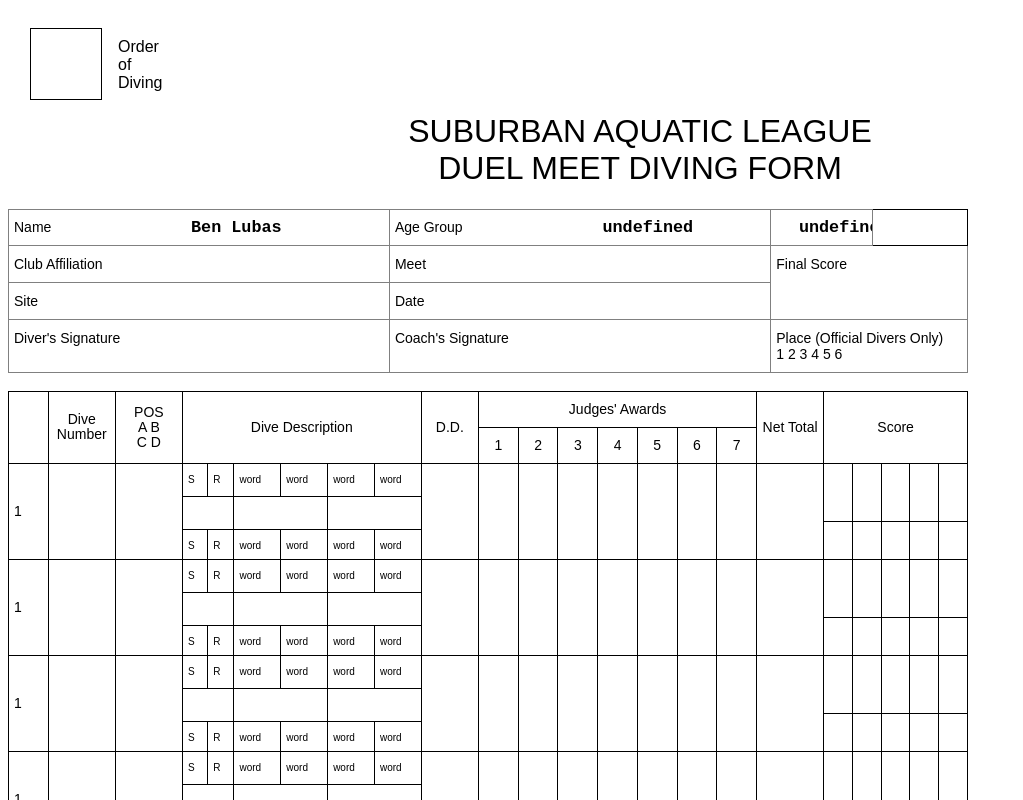
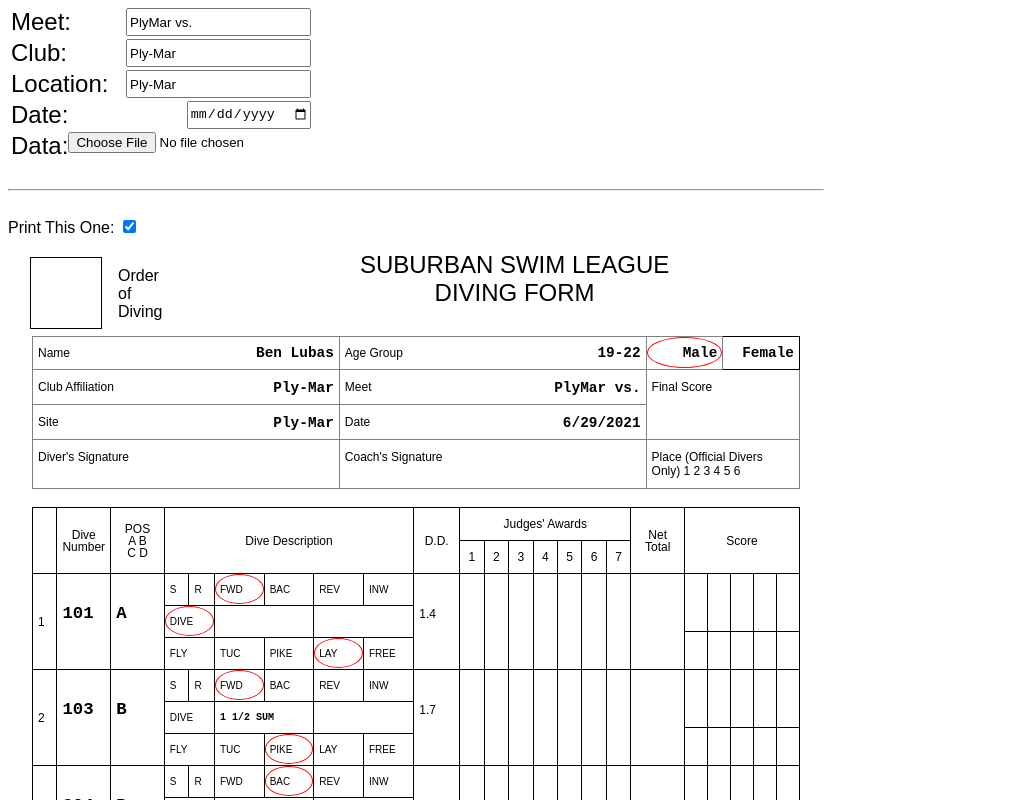
Before and after one commit to benlubas/diveSheets, a Svelte app: page / in a window 1280 px wide. Shown: the top 800 px of the page, without its empty margins (0-1023 px from the left). Built offline with nearby package versions, Linux system fonts and the light colour scheme.

Commit message:
everything is done lol

```diff
--- a/package.json
+++ b/package.json
@@ -18,6 +18,7 @@
     "svelte": "^3.0.0"
   },
   "dependencies": {
+    "papaparse": "^5.3.1",
     "sirv-cli": "^1.0.0"
   }
 }
--- a/public/global.css
+++ b/public/global.css
@@ -1,9 +1,17 @@
-html {
+:root {
+  --rotation: 0deg;
+}
+
+html,
+body {
   font-family: Arial, Helvetica, sans-serif;
+  width: 8.5in;
+  display: block;
 }
 .diverInfoTable,
 .divesTable {
-  width: 960px;
+  width: 8in;
+  margin: auto;
 }
 
 .col40 {
@@ -19,11 +27,11 @@ html {
 }
 
 thead tr {
-  line-height: 15px;
+  line-height: 12px;
 }
 
 .table-row tr {
-  line-height: 75px;
+  line-height: 60px;
 }
 
 .tg {
@@ -38,10 +46,6 @@ thead tr {
 #diveNumbers,
 #pos {
   width: 7%;
-}
-
-#description1 {
-  width: 35%;
 }
 
 #dd {
@@ -61,7 +65,7 @@ thead tr {
   border-style: solid;
   border-width: 1px;
   font-family: Arial, sans-serif;
-  font-size: 14px;
+  font-size: 12px;
   overflow: hidden;
   padding: 10px 5px;
   word-break: normal;
@@ -72,7 +76,7 @@ thead tr {
   border-style: solid;
   border-width: 1px;
   font-family: Arial, sans-serif;
-  font-size: 14px;
+  font-size: 12px;
   font-weight: normal;
   overflow: hidden;
   padding: 10px 5px;
@@ -95,32 +99,6 @@ thead tr {
   vertical-align: top;
 }
 
-.innerTable {
-  padding: 0;
-  margin: 0;
-  line-height: normal;
-  box-sizing: border-box;
-  position: absolute;
-  top: -1px;
-  left: -1px;
-  width: 101%;
-  height: 105%;
-  border-collapse: collapse;
-}
-
-.innerTable td {
-  font-size: 10px;
-  line-height: normal;
-}
-
-.innerTable tr {
-  height: 33.33%;
-}
-
-#description {
-  position: relative;
-}
-
 .score {
   position: relative;
 }
@@ -134,3 +112,23 @@ thead tr {
   top: 60%;
   left: 0;
 }
+
+.circle {
+  position: relative;
+  --rotation: 0deg;
+  --xScale: 1;
+  --yScale: 1;
+}
+
+.circle::after {
+  position: absolute;
+  content: "";
+  top: 0;
+  left: 0;
+  width: calc(100% - 2px);
+  height: calc(100% - 3px);
+  border: 1px solid red;
+  border-radius: 50%;
+  transform: rotateZ(var(--rotation)) scaleX(var(--xScale))
+    scaleY(var(--yScale));
+}
--- a/public/index.html
+++ b/public/index.html
@@ -9,6 +9,7 @@
 
 	<link rel='icon' type='image/png' href='/favicon.png'>
 	<link rel='stylesheet' href='/global.css'>
+	<link rel="stylesheet" media="print" href="/print.css">
 	<link rel='stylesheet' href='/build/bundle.css'>
 
 	<script defer src='/build/bundle.js'></script>
--- /dev/null
+++ b/public/print.css
@@ -0,0 +1,39 @@
+/* .innerTable {
+  height: 120%;
+} */
+
+table {
+  page-break-inside: auto;
+}
+
+td,
+th {
+  border-color: black !important;
+}
+tr {
+  page-break-inside: avoid;
+  page-break-after: auto;
+}
+
+.table {
+  border-collapse: collapse;
+}
+.table td {
+  border: 1px solid black;
+}
+.table tr:first-child td {
+  border-top: none;
+}
+.table tr:last-child td {
+  border-bottom: none;
+}
+.table tr td:first-child {
+  border-left: none;
+}
+.table tr td:last-child {
+  border-right: none;
+}
+
+.hidePrint {
+  display: none;
+}
--- a/src/App.svelte
+++ b/src/App.svelte
@@ -1,59 +1,104 @@
 <script>
-import DiveTableHead from "./components/DiveTableHead.svelte";
+	import DivingSheet from "./components/DivingSheet.svelte";
+	import Papa from "papaparse";
 
-	import DiveTableRow from "./components/DiveTableRow.svelte";
-import SheetHeader from "./components/SheetHeader.svelte";
+
+	let meetName = "PlyMar vs. ";
+	let club = "Ply-Mar";
+	let site = "Ply-Mar";
+	let date = new Date();
+
+	$: headerData = {
+		meetName, club, site, date
+	}
+
+	let data = [{
+		Age_Group: "19-22",
+		Dive_1: "101A",
+		Dive_2: "103B",
+		Dive_3: "204B",
+		Dive_4: "5132D",
+		Dive_5: "302C",
+		Dive_6: "402C",
+		Gender: "male",
+		Name: "Ben Lubas",
+		Official_Unofficial: "Unofficial",
+	}];
+
+	//TODO: finish;
+	function parseData() {
+		this.files[0];
+
+		Papa.parse(this.files[0], {
+			header: true,
+			complete: function(res, file) {
+				data = res.data;
+			}
+		});
+	}
+
+
+
+	// This is going to come from a table.
+	let diverData = {
+		isMale: true,
+		name: "Ben Lubas",
+		ageGroup: "18-22",
+	}
 
 </script>
 
-<div class='header'>
-	<div class='orderOfDiving'>Order of Diving</div>
-<h1>
-	Suburban Aquatic League
+<div class="hidePrint">
+	<div class="form-group">
+		<div class='input-group'>
+			<span>Meet: </span>
+			<input type="text" bind:value={meetName} />
+		</div>
+
+		<div class='input-group'>
+			<span>Club: </span>
+			<input type="text" bind:value={club} />
+		</div>
+
+		<div class='input-group'>
+			<span>Location: </span>
+			<input type="text" bind:value={site} />
+		</div>
+
+		<div class='input-group'>
+			<span>Date: </span>
+			<input type="date" bind:value={date} />
+		</div>
+
+		<div class='input-group'>
+			<span>Data: </span>
+			<input type="file" on:change={parseData} />
+		</div>
+
+
+	</div>
+  <br>
+	<hr>
 	<br>
-	Duel Meet Diving Form
-</h1>
 </div>
 
-<SheetHeader name="Ben Lubas" />
 
-<br>
-
-<table class='tg divesTable' >
-	<DiveTableHead />
-
-
-	<DiveTableRow />
-	<DiveTableRow />
-	<DiveTableRow />
-	<DiveTableRow />
-	<DiveTableRow />
-	<DiveTableRow />
-	<DiveTableRow />
-</table>
+{#if data == undefined}
+  <DivingSheet {headerData} {diverData} />
+{:else}
+	{#each data as row}
+		{#if row.Age_Group !== ""}
+		  <DivingSheet {headerData} {...row} />
+		{/if}
+	{/each}
+{/if}
 
 <style>
-	h1 {
-		text-align: center;
-		font-family: 'Arial';
-		text-transform: uppercase;
-		font-weight: normal
-	}
-	.orderOfDiving {
-		position: relative;
-		display: inline-block;
-		width: 20px;
-		margin-top: 30px;
-		margin-left: 110px;
-	}
-	.orderOfDiving::after {
-		content: "";
-		padding: 35px;
-		display: inline;
-		border: 1px solid black;
-		position: absolute;
-		top: 0px;
-		right: 0px;
-		transform: translateX(-50%) translateY(-10px);
+	.input-group {
+		display: flex;
+		justify-content: space-between;
+		max-width: 300px;
+		margin: 3px;
+		font-size: 1.5rem;
 	}
 </style>
--- a/src/components/DiveTableRow.svelte
+++ b/src/components/DiveTableRow.svelte
@@ -1,41 +1,67 @@
 <script>
+  import {ddTable} from "./../dd.js";
+
+  export let row = 1;
+  export let numberPos;
+
+  let numbers;
+  let pos;
+  let twister;
+
+  $: if (numberPos !== undefined) {
+    numbers = numberPos.substring(0, numberPos.length - 1);
+    pos = numberPos.charAt(numberPos.length - 1).toUpperCase();
+
+    twister = numbers[0] === "5";
+    if (twister) numbers = numbers.substring(1);
+  }
+
 
 </script>
 <tbody class="table-row">
   <tr>
     <td id="number" rowspan="3">
-      1
+      {row}
     </td>
-    <td id="diveNumbers" class="tg-0lax" rowspan="3"></td>
-    <td id="pos" class="tg-0lax" rowspan="3"></td>
+    <td id="diveNumbers" class="tg-0lax answer" rowspan="3">
+      {(twister ? "5" : "") + numbers}
+    </td>
+    <td id="pos" class="tg-0lax answer" rowspan="3">
+      {pos}
+    </td>
     <td id="description" rowspan="3" class="tg-0lax">
-      <table class="innerTable">
-        <tbody>
+      <table class="innerTable table">
         <tr>
           <td>S</td>
           <td>R</td>
-            <td>word</td>
-            <td>word</td>
-            <td>word</td>
-            <td>word</td>
+          <td class:circle={numbers[0] === "1"}>FWD</td>
+          <td class:circle={numbers[0] === "2"}>BAC</td>
+          <td class:circle={numbers[0] === "3"}>REV</td>
+          <td class:circle={numbers[0] === "4"}>INW</td>
         </tr>
         <tr>
-            <td colspan="2"></td>
-            <td colspan="2"></td>
-            <td colspan="2"></td>
+          <td class:circle={numbers[2] === "1"} colspan="2">DIVE</td>
+          <td class="answer" colspan="2">
+            {numbers[2] >= 2 ? `${Math.floor(parseInt(numbers[2]) / 2)}
+              ${(parseInt(numbers[2]) % 2 === 1 ? "1/2" : "")} SUM` : ""}
+          </td>
+          <td class="answer" colspan="2">
+            {twister ? `${Math.floor(parseInt(numbers[1]) / 2)}
+              ${(parseInt(numbers[1]) % 2 === 1 ? "1/2" : "")} TWIST` : ""}
+          </td>
         </tr>
         <tr>
-            <td>S</td>
-            <td>R</td>
-            <td>word</td>
-            <td>word</td>
-            <td>word</td>
-            <td>word</td>
+          <td class="col20" colspan="2">FLY</td>
+          <td class="col20" class:circle={pos === "C"}>TUC</td>
+          <td class="col20" class:circle={pos === "B"}>PIKE</td>
+          <td class="col20" class:circle={pos === "A"}>LAY</td>
+          <td class="col20" class:circle={pos === "D"}>FREE</td>
         </tr>
-        </tbody>
       </table>
     </td>
-    <td id="dd" class="tg-0lax" rowspan="3"></td>
+    <td id="dd" class="tg-0lax" rowspan="3">
+      {ddTable[numberPos]}
+    </td>
     <td id="award1" class="tg-0lax" rowspan="3"></td>
     <td id="award2" class="tg-0lax" rowspan="3"></td>
     <td id="award3" class="tg-0lax" rowspan="3"></td>
@@ -54,4 +80,49 @@
 
 <style>
 
+ .answer {
+   font-size: 13pt;
+   font-family:'Courier New', Courier, monospace;
+   font-weight: bold;
+ }
+
+  .innerTable {
+    padding: 0;
+    width: 100%;
+  }
+
+  .table {
+    border-collapse: collapse;
+  }
+  .table td {
+    border: 1px solid black;
+  }
+  .table tr:first-child td {
+    border-top: none;
+  }
+  .table tr:last-child td {
+    border-bottom: none;
+  }
+  .table tr td:first-child {
+    border-left: none;
+  }
+  .table tr td:last-child {
+    border-right: none;
+  }
+
+  .innerTable td {
+    font-size: 10px;
+    line-height: normal;
+  }
+
+  .innerTable tr {
+    height: 33.33%;
+  }
+
+  #description {
+    position: relative;
+    padding: 0px;
+    margin: 0px;
+  }
+
 </style>
--- /dev/null
+++ b/src/components/DivingSheet.svelte
@@ -0,0 +1,107 @@
+<script>
+  import DiveTableHead from "./DiveTableHead.svelte";
+	import DiveTableRow from "./DiveTableRow.svelte";
+	import SheetHeader from "./SheetHeader.svelte";
+	import Footer from "./Footer.svelte";
+
+	export let Age_Group;
+	export let Dive_1;
+	export let Dive_2;
+	export let Dive_3;
+	export let Dive_4;
+	export let Dive_5;
+	export let Dive_6;
+
+	export let Name;
+	export let Official_Unofficial = "";
+	export let Gender;
+
+	export let headerData;
+
+	let diverData;
+
+	$: if(Gender) {
+		diverData = {
+			ageGroup: Age_Group,
+			name: Name,
+			isMale: (Gender.toLowerCase() === "male" ? true : false),
+		};
+	}
+
+	let print = true;
+
+</script>
+
+
+<div class:hidePrint={!print}>
+	<div class="hidePrint">
+		<span>Print This One: </span>
+		<input type="checkbox" bind:checked={print}>
+	</div>
+	<div class='header'>
+		<div class='orderOfDiving'>Order of Diving</div>
+		<div class='title'>
+			Suburban Swim League
+			<br>
+			Diving Form
+		</div>
+	</div>
+
+	<SheetHeader {...headerData} {...diverData} />
+
+	<br>
+
+	<table class='tg divesTable' >
+		<DiveTableHead  />
+
+		<DiveTableRow row="1" numberPos={Dive_1} />
+		<DiveTableRow row="2" numberPos={Dive_2}/>
+		<DiveTableRow row="3" numberPos={Dive_3}/>
+		<DiveTableRow row="4" numberPos={Dive_4}/>
+		<DiveTableRow row="5" numberPos={Dive_5}/>
+		<DiveTableRow row="6" numberPos={Dive_6}/>
+
+
+	</table>
+	<Footer isOfficial={Official_Unofficial.toLowerCase() === "official"} />
+
+	<div style="page-break-after: always"></div>
+</div>
+
+<style>
+	.header {
+		width: 100%;
+		padding-bottom: 15px;
+		display: flex;
+		justify-content: space-between;
+		align-items: center;
+	}
+	.title {
+		text-align: center;
+		font-family: 'Arial';
+		font-size: 18pt;
+		text-transform: uppercase;
+		font-weight: normal;
+		justify-self: center;
+		display: inline-block;
+		margin-left: 40%;
+		transform: translateX(-50%);
+	}
+	.orderOfDiving {
+		position: relative;
+		display: inline-block;
+		width: 20px;
+		margin-top: 30px;
+		margin-left: 110px;
+	}
+	.orderOfDiving::after {
+		content: "";
+		padding: 35px;
+		display: inline;
+		border: 1px solid black;
+		position: absolute;
+		top: 0px;
+		right: 0px;
+		transform: translateX(-50%) translateY(-10px);
+	}
+</style>
--- /dev/null
+++ b/src/components/Footer.svelte
@@ -0,0 +1,32 @@
+<script>
+  export let isOfficial;
+</script>
+
+<br>
+
+<div class='container'>
+  <div class:x={isOfficial}>____ Official Diver (Points Awarded)</div>
+  <div class:x={!isOfficial}>____ UnOfficial Diver (No Points Awarded)</div>
+</div>
+
+<style>
+
+  .container {
+    display: flex;
+    flex-direction: column;
+    justify-content: end;
+    align-items: flex-end;
+  }
+  .container div {
+    width: 400px;
+    position: relative;
+    text-transform: uppercase;
+  }
+
+  .x::after {
+    content: "X";
+    position: absolute;
+    top: 0px;
+    left: 0px;
+  }
+</style>
--- a/src/components/SheetHeader.svelte
+++ b/src/components/SheetHeader.svelte
@@ -1,13 +1,15 @@
-<script lang='ts'>
+<script>
   export let name = "missing name";
   export let ageGroup;
-  export let gender;
+  export let isMale;
   export let club;
   export let meetName;
   export let site;
 
-  let date = new Date().toLocaleString();
-  date = date.substring(0, date.indexOf(","));
+  export let date;
+  $: dateObj = new Date(date);
+  $: dateObj.setDate(dateObj.getDate() + 1);
+  $: dateString = dateObj.toLocaleString().substring(0, dateObj.toLocaleString().indexOf(","));
 </script>
 
 <table class="diverInfoTable tg">
@@ -25,41 +27,74 @@
           <div class="answer">{ageGroup}</div>
         </div>
         </th>
-      <th class="tg-0pky col10">
-        <div class="answer">
-          {gender}
+      <th class:circle={isMale} class="tg-0pky col10">
+        <div>
+          <div class="answer">Male</div>
         </div>
       </th>
-      <th class="tg-0lax"></th>
+      <th class:circle={!isMale} class="tg-0lax">
+        <div>
+          <div class="answer">Female</div>
+        </div>
+      </th>
     </tr>
   </thead>
   <tbody>
     <tr>
-      <td class="tg-0pky">Club Affiliation</td>
-      <td class="tg-0pky">Meet</td>
+      <td class="tg-0pky">
+        <div>
+          <div class="title">Club Affiliation</div>
+          <div class="answer">{club}</div>
+        </div>
+        </td>
+      <td class="tg-0pky">
+        <div>
+          <div class="title">Meet</div>
+          <div class="answer">{meetName}</div>
+        </div>
+      </td>
       <td class="tg-0pky col20" colspan="2" rowspan="2">Final Score</td>
     </tr>
     <tr>
-      <td class="tg-0pky">Site</td>
-      <td class="tg-0pky">Date</td>
+      <td class="tg-0pky">
+        <div>
+          <div class="title">Site</div>
+          <div class="answer">{site}</div>
+        </div>
+      </td>
+      <td class="tg-0pky">
+        <div>
+          <div class="title">Date</div>
+          <div class="answer">{dateString}</div>
+        </div>
+      </td>
     </tr>
     <tr>
       <td class="tg-0pky">Diver's Signature</td>
       <td class="tg-0pky">Coach's Signature</td>
-      <td class="center-txt tg-0pky" colspan="2">Place (Official Divers Only) <br>1 2 3 4 5 6</td>
+      <td class="center-txt tg-0pky" colspan="2">
+        Place (Official Divers Only)
+        1 2 3 4 5 6
+      </td>
     </tr>
   </tbody>
 </table>
 
 <style>
-  th div {
+  th div, td div {
+    position: relative;
     display: flex;
   }
   .answer {
-    margin-left: 50%;
-    transform: translateX(-50%);
+    position: absolute;
+    right: 0px;
     font-size: larger;
     font-family:'Courier New', Courier, monospace;
     font-weight: bold;
+    word-wrap: unset;
+    line-break: unset;
+  }
+  .title {
+    display: inline;
   }
 </style>
--- /dev/null
+++ b/src/dd.js
@@ -0,0 +1,109 @@
+export const ddTable = {
+  "100A": "1",
+  "101A": "1.4",
+  "101B": "1.3",
+  "101C": "1.2",
+  "102A": "1.6",
+  "102B": "1.5",
+  "102C": "1.4",
+  "103B": "1.7",
+  "103C": "1.6",
+  "104B": "2.3",
+  "104C": "2.2",
+  "105B": "2.6",
+  "105C": "2.4",
+  "106C": "2.9",
+  "107C": "3",
+  "112B": "1.7",
+  "112C": "1.6",
+  "113B": "1.9",
+  "113C": "1.8",
+  "200A": "1",
+  "201A": "1.7",
+  "201B": "1.6",
+  "201C": "1.5",
+  "202A": "1.7",
+  "202B": "1.6",
+  "202C": "1.5",
+  "203A": "2.5",
+  "203B": "2.3",
+  "203C": "2",
+  "204B": "2.5",
+  "204C": "2.2",
+  "205B": "3.2",
+  "205C": "3",
+  "212B": "1.7",
+  "212C": "1.6",
+  "301A": "1.8",
+  "301B": "1.7",
+  "301C": "1.6",
+  "302A": "1.8",
+  "302B": "1.7",
+  "302C": "1.6",
+  "303A": "2.7",
+  "303B": "2.4",
+  "303C": "2.1",
+  "304B": "2.6",
+  "304C": "2.3",
+  "305B": "3.2",
+  "305C": "3",
+  "312B": "1.8",
+  "312C": "1.7",
+  "401A": "1.8",
+  "401B": "1.5",
+  "401C": "1.4",
+  "402B": "1.7",
+  "402C": "1.6",
+  "403B": "2.4",
+  "403C": "2.2",
+  "404C": "2.8",
+  "405B": "3.4",
+  "405C": "3.1",
+  "412B": "2.1",
+  "412C": "2",
+  "413C": "2.7",
+  "5111A": "1.8",
+  "5111B": "1.7",
+  "5112A": "2",
+  "5112B": "1.9",
+  "5121A": "1.9",
+  "5121B": "1.8",
+  "5121D": "1.7",
+  "5122D": "1.9",
+  "5124D": "2.3",
+  "5126D": "2.7",
+  "5131B": "2.1",
+  "5131C": "2",
+  "5132D": "2.2",
+  "5134D": "2.6",
+  "5136D": "3",
+  "5152B": "3.2",
+  "5152C": "3",
+  "5211A": "1.8",
+  "5212A": "2",
+  "5221D": "1.7",
+  "5222D": "1.9",
+  "5223D": "2.3",
+  "5225D": "2.7",
+  "5231D": "2.1",
+  "5233D": "2.5",
+  "5235D": "2.9",
+  "5311A": "1.9",
+  "5312A": "2.1",
+  "5321D": "1.8",
+  "5322D": "2",
+  "5323D": "2.4",
+  "5325D": "2.8",
+  "5331D": "2.2",
+  "5333D": "2.6",
+  "5335D": "3",
+  "5411A": "2",
+  "5411B": "1.7",
+  "5412A": "2.2",
+  "5412B": "1.9",
+  "5421B": "1.8",
+  "5421C": "1.7",
+  "5422D": "2.1",
+  "5432D": "2.7",
+  "5434D": "3.1",
+};
```
Also changed, not shown: 1 other file (tests, documents, lock files or other folders). Lines whose indentation alone changed are shown as unchanged.
